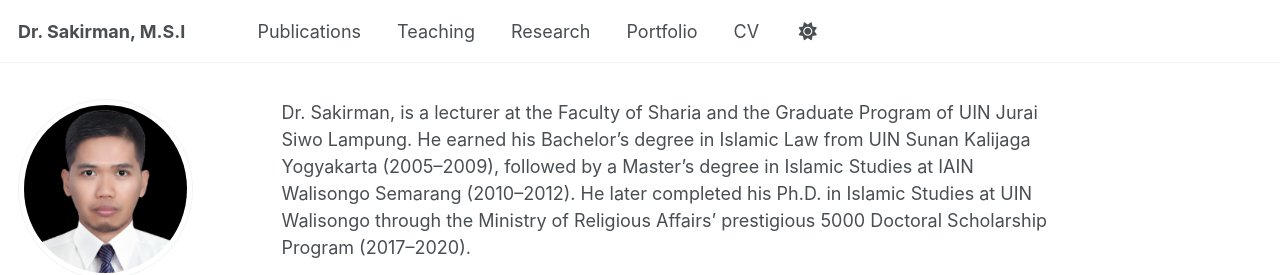
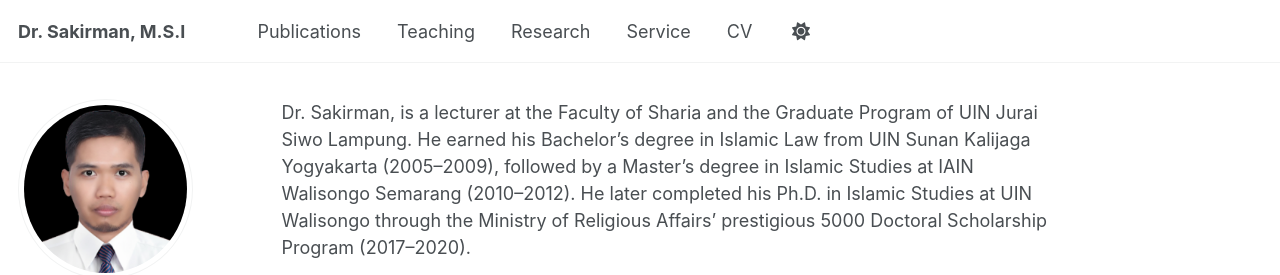
Before and after one commit to sakir-man/sakir-man.github.io, a Jekyll site: the page built from _pages/about.md, in a window 1280 px wide. Shown: the top 275 px of the page. Built offline with Jekyll 4.4.1, drawn with Linux system fonts in a browser that asks for light colours; some web fonts are replaced; a script that is not in the unit is left out.

Commit message:
Update navigation.yml

```diff
--- a/_data/navigation.yml
+++ b/_data/navigation.yml
@@ -14,8 +14,8 @@ main:
     url: /teaching/
   - title: "Research"
     url: /research/
-  - title: "Portfolio"
-    url: /portfolio/
+  - title: "Service"
+    url: /service/
   # title: "Blog Posts"
   # url: /year-archive/
   - title: "CV"
```
